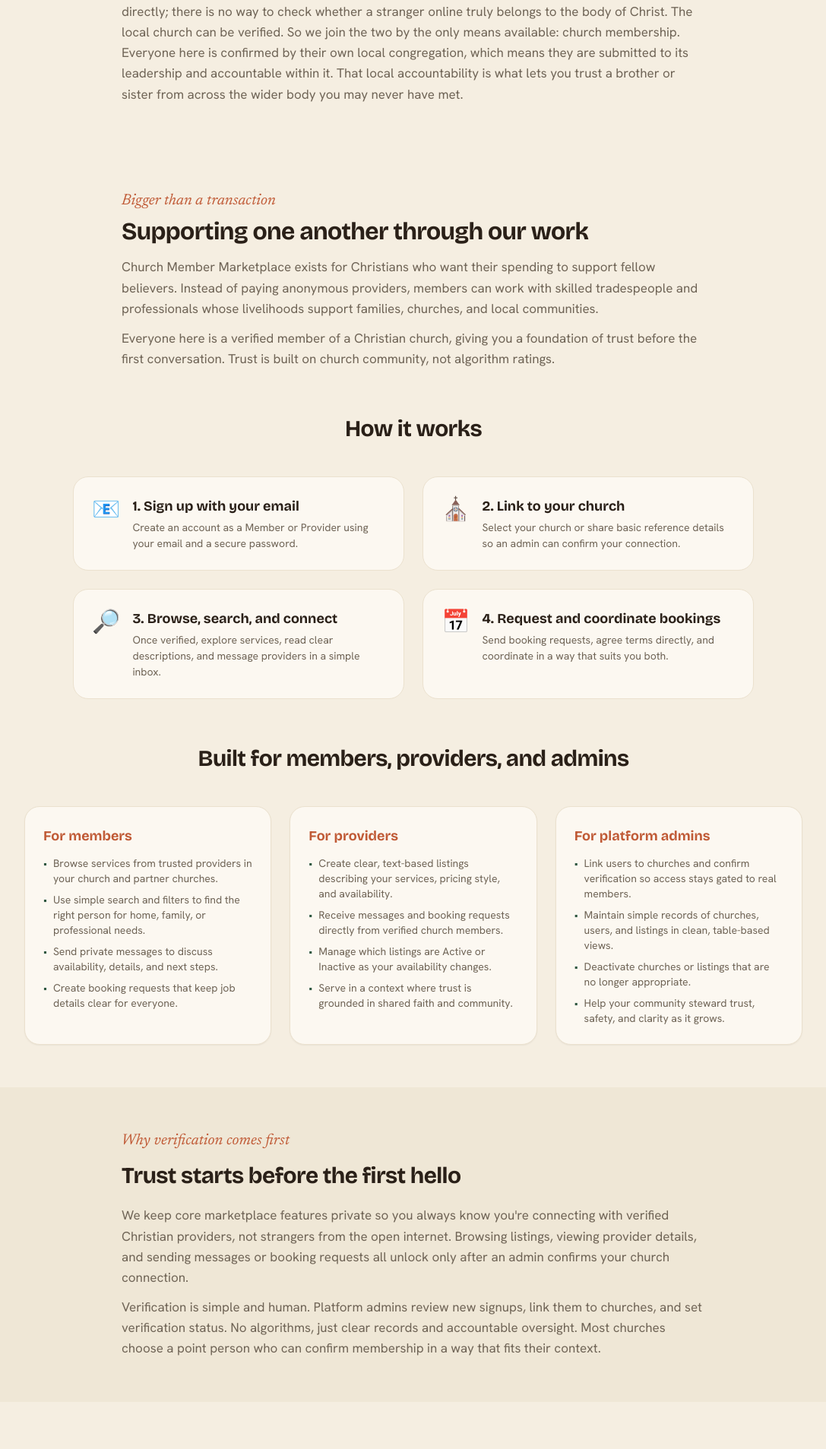
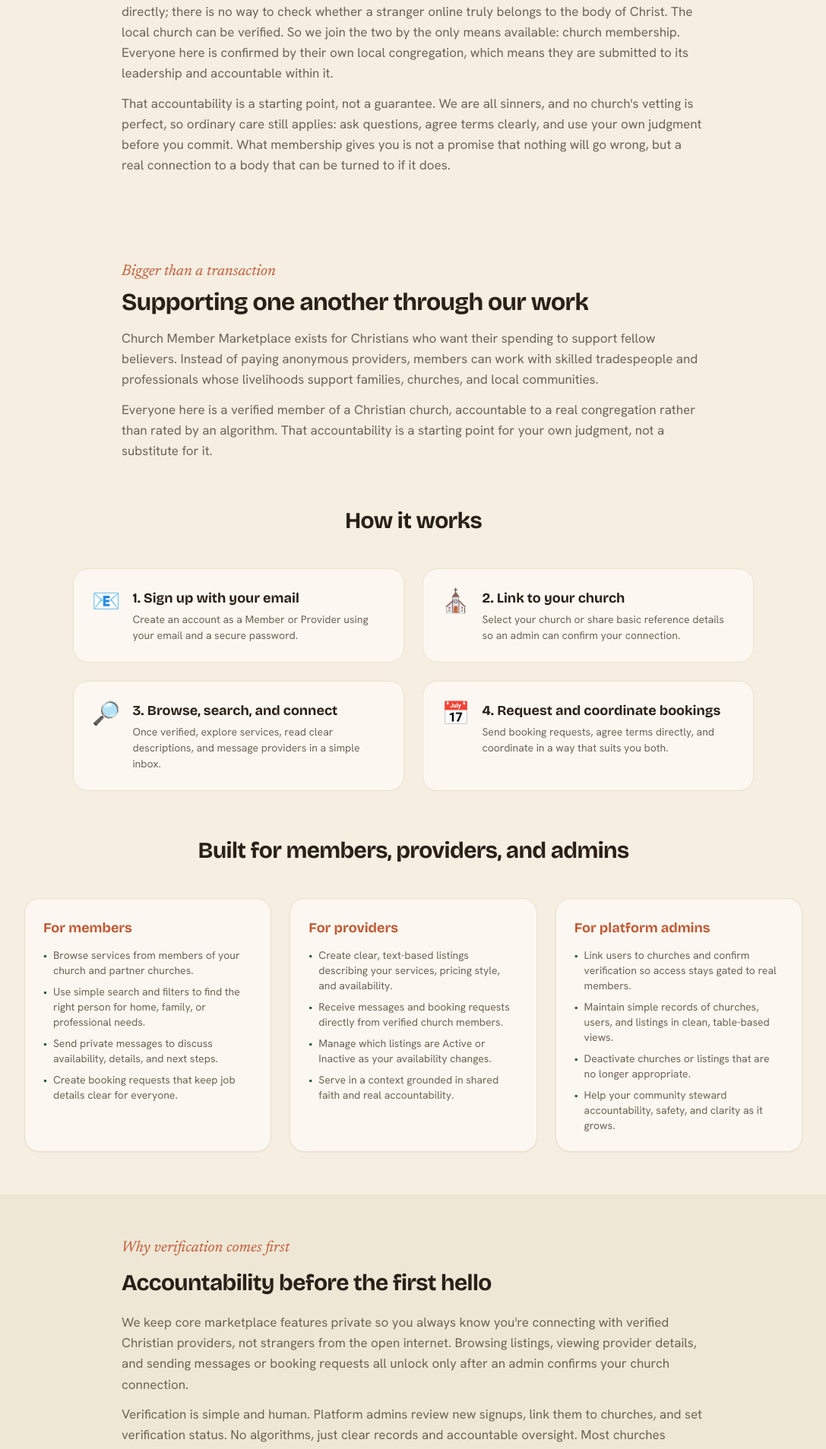
Before and after one commit to thefaith01/church-marketplace, a Next.js app: page /about in a window 1280 px wide. Shown: the part 927-2834 px from the top of the page at 76% size, without its empty margins (96-1183 px from the left). Built offline with nearby package versions, Linux system fonts and the light colour scheme; no server answers.

Commit message:
Ekklesia tagline + consistent accountability-not-trust wording

```diff
--- a/app/about/page.tsx
+++ b/app/about/page.tsx
@@ -19,7 +19,7 @@ const audiences = [
   {
     title: "For members",
     points: [
-      "Browse services from trusted providers in your church and partner churches.",
+      "Browse services from members of your church and partner churches.",
       "Use simple search and filters to find the right person for home, family, or professional needs.",
       "Send private messages to discuss availability, details, and next steps.",
       "Create booking requests that keep job details clear for everyone.",
@@ -31,7 +31,7 @@ const audiences = [
       "Create clear, text-based listings describing your services, pricing style, and availability.",
       "Receive messages and booking requests directly from verified church members.",
       "Manage which listings are Active or Inactive as your availability changes.",
-      "Serve in a context where trust is grounded in shared faith and community.",
+      "Serve in a context grounded in shared faith and real accountability.",
     ],
   },
   {
@@ -40,7 +40,7 @@ const audiences = [
       "Link users to churches and confirm verification so access stays gated to real members.",
       "Maintain simple records of churches, users, and listings in clean, table-based views.",
       "Deactivate churches or listings that are no longer appropriate.",
-      "Help your community steward trust, safety, and clarity as it grows.",
+      "Help your community steward accountability, safety, and clarity as it grows.",
     ],
   },
 ];
@@ -116,9 +116,14 @@ export default async function AboutPage() {
             verify it directly; there is no way to check whether a stranger online truly belongs to
             the body of Christ. The local church can be verified. So we join the two by the only means
             available: church membership. Everyone here is confirmed by their own local congregation,
-            which means they are submitted to its leadership and accountable within it. That local
-            accountability is what lets you trust a brother or sister from across the wider body you
-            may never have met.
+            which means they are submitted to its leadership and accountable within it.
+          </p>
+          <p className="mt-3 text-[17px] leading-[1.6] text-muted">
+            That accountability is a starting point, not a guarantee. We are all sinners, and no
+            church&apos;s vetting is perfect, so ordinary care still applies: ask questions, agree
+            terms clearly, and use your own judgment before you commit. What membership gives you is
+            not a promise that nothing will go wrong, but a real connection to a body that can be
+            turned to if it does.
           </p>
         </div>
       </section>
@@ -133,7 +138,7 @@ export default async function AboutPage() {
             Church Member Marketplace exists for Christians who want their spending to support fellow believers. Instead of paying anonymous providers, members can work with skilled tradespeople and professionals whose livelihoods support families, churches, and local communities.
           </p>
           <p className="mt-3 text-[17px] leading-[1.6] text-muted">
-            Everyone here is a verified member of a Christian church, giving you a foundation of trust before the first conversation. Trust is built on church community, not algorithm ratings.
+            Everyone here is a verified member of a Christian church, accountable to a real congregation rather than rated by an algorithm. That accountability is a starting point for your own judgment, not a substitute for it.
           </p>
         </div>
       </section>
@@ -181,7 +186,7 @@ export default async function AboutPage() {
       <section className="bg-[#EFE7D6] px-6 py-14">
         <div className="mx-auto max-w-3xl">
           <p className="mb-2.5 font-serif text-xl italic text-clay">Why verification comes first</p>
-          <h2 className="font-display text-[30px] font-bold tracking-[-0.02em] text-ink">Trust starts before the first hello</h2>
+          <h2 className="font-display text-[30px] font-bold tracking-[-0.02em] text-ink">Accountability before the first hello</h2>
           <p className="mt-4 text-[17px] leading-[1.6] text-muted">
             We keep core marketplace features private so you always know you're connecting with verified Christian providers, not strangers from the open internet. Browsing listings, viewing provider details, and sending messages or booking requests all unlock only after an admin confirms your church connection.
           </p>
--- a/app/dashboard/page.tsx
+++ b/app/dashboard/page.tsx
@@ -33,7 +33,7 @@ export default async function DashboardPage() {
     ]);
 
   const tiles: any[] = [
-    { href: "/listings", title: "Browse services", desc: "Find trusted providers in your church community.", badge: null, locked: !verified },
+    { href: "/listings", title: "Browse services", desc: "Find providers in your church community.", badge: null, locked: !verified },
     { href: "/requests", title: "Service requests", desc: "Post a need, or respond to what others need.", badge: null, locked: !verified },
     { href: "/messages", title: "Messages", desc: "Connect with providers and manage conversations.", badge: conversations > 0 ? `${conversations} active` : null, locked: !verified },
     { href: "/favorites", title: "Saved", desc: "Listings you've saved for later.", badge: null, locked: !verified },
--- a/app/listings/page.tsx
+++ b/app/listings/page.tsx
@@ -88,7 +88,7 @@ export default async function ListingsPage({
     <Container size="wide">
       <PageHeader
         eyebrow="Whatever you need doing"
-        title="Find trusted services"
+        title="Find services"
         subtitle="Offered by verified members of your church network."
       />
 
--- a/components/MarketingHome.tsx
+++ b/components/MarketingHome.tsx
@@ -35,7 +35,7 @@ const NAV = [
 const AUDIENCES = {
   members: {
     label: 'For members',
-    lead: 'Find trusted providers from your church and partner churches, never strangers from the open internet.',
+    lead: 'Find providers from your church and partner churches, never strangers from the open internet.',
     points: [
       'Browse services from people your community already vouches for.',
       'Search and filter for home, family, or professional help.',
@@ -50,12 +50,12 @@ const AUDIENCES = {
       'Create clear listings for your services, pricing and availability.',
       'Receive messages and bookings from verified members only.',
       'Flip listings Active or Inactive as your schedule changes.',
-      'Grow your livelihood inside a circle of genuine trust.',
+      'Grow your livelihood inside a community of real accountability.',
     ],
   },
   churches: {
     label: 'For churches',
-    lead: 'Steward trust for your congregation with simple, human verification.',
+    lead: 'Steward accountability for your congregation with simple, human verification.',
     points: [
       'Confirm membership so access stays gated to real members.',
       'Keep clean records of members, providers and listings.',
@@ -159,13 +159,11 @@ export function MarketingHome({ isLoggedIn = false }: { isLoggedIn?: boolean })
             <span className="text-[13px] font-semibold text-[#3C5040]">For church members across congregations</span>
           </div>
           <h1 className="font-display text-[68px] font-extrabold leading-[0.98] tracking-[-0.03em] text-ink [text-wrap:balance]">
-            Hire people from
+            Hire from the
             <br />
-            the{" "}
             <a href="/about#ekklesia" className="font-serif text-[68px] font-medium italic text-clay hover:underline">
-              ekklesia
+              ekklesia<sup className="text-[26px] font-semibold not-italic">*</sup>
             </a>
-            .
           </h1>
           <p className="mt-6 max-w-[480px] text-[19px] leading-[1.55] text-[#5A4F40] [text-wrap:pretty]">
             A private marketplace where committed members of local churches hire one another across congregations, not just your own. Every member is church-verified before they can take part.
@@ -248,7 +246,7 @@ export function MarketingHome({ isLoggedIn = false }: { isLoggedIn?: boolean })
       <section id="how" className="mx-auto max-w-[1200px] px-8 pb-14 pt-24">
         <div className="mx-auto mb-14 max-w-[620px] text-center">
           <p className="mb-3 font-serif text-xl italic text-clay">Four simple steps</p>
-          <h2 className="font-display text-[44px] font-bold leading-[1.05] tracking-[-0.02em] text-ink">From stranger to trusted, the human way</h2>
+          <h2 className="font-display text-[44px] font-bold leading-[1.05] tracking-[-0.02em] text-ink">From stranger to known, the human way</h2>
         </div>
         <div className="grid grid-cols-1 gap-5 md:grid-cols-2 lg:grid-cols-4">
           {[
@@ -275,7 +273,7 @@ export function MarketingHome({ isLoggedIn = false }: { isLoggedIn?: boolean })
               <span className="font-display text-[22px] font-extrabold text-honey">4</span>
             </div>
             <h3 className="mb-2 font-display text-xl font-bold text-paper">Connect &amp; book</h3>
-            <p className="text-[15px] leading-[1.5] text-[#C9BCA6]">Message, agree the details, and book trusted people directly.</p>
+            <p className="text-[15px] leading-[1.5] text-[#C9BCA6]">Message, agree the details, and book people from your church family directly.</p>
           </div>
         </div>
       </section>
@@ -285,7 +283,7 @@ export function MarketingHome({ isLoggedIn = false }: { isLoggedIn?: boolean })
         <div className="mx-auto grid max-w-[1200px] grid-cols-1 items-center gap-16 px-8 py-[88px] lg:grid-cols-[1fr_0.85fr]">
           <div>
             <p className="mb-3.5 font-serif text-xl italic text-honey">Why verification comes first</p>
-            <h2 className="font-display text-[46px] font-bold leading-[1.04] tracking-[-0.02em] text-paper [text-wrap:balance]">Trust starts before the first hello.</h2>
+            <h2 className="font-display text-[46px] font-bold leading-[1.04] tracking-[-0.02em] text-paper [text-wrap:balance]">Accountability before the first hello.</h2>
             <p className="mt-[22px] max-w-[480px] text-lg leading-[1.6] text-[#CBD7C2]">
               On an open marketplace, anyone can sign up. Here, every person is a confirmed member of a local church, not just an attendee, before they can browse, message or book. That verification is the foundation everything else is built on.
             </p>
@@ -381,7 +379,7 @@ export function MarketingHome({ isLoggedIn = false }: { isLoggedIn?: boolean })
         <div className="grid grid-cols-1 items-center gap-12 rounded-[28px] border border-line bg-paper p-6 sm:p-9 lg:grid-cols-[0.85fr_1fr] lg:p-12">
           <div>
             <h2 className="font-display text-[38px] font-bold leading-[1.05] tracking-[-0.02em] text-ink">Built for everyone in the pew</h2>
-            <p className="mt-3.5 text-base leading-[1.55] text-muted">Members hire, providers earn, and churches keep it trustworthy. Pick a view:</p>
+            <p className="mt-3.5 text-base leading-[1.55] text-muted">Members hire, providers earn, and churches keep it accountable. Pick a view:</p>
             <div className="mt-[26px] flex w-full gap-1.5 rounded-[28px] bg-chip p-[5px] sm:inline-flex sm:w-auto">
               {(['members', 'providers', 'churches'] as AudienceKey[]).map((k) => (
                 <button
@@ -477,7 +475,7 @@ export function MarketingHome({ isLoggedIn = false }: { isLoggedIn?: boolean })
               <Arch stroke="#DDA23A" width={40} height={46} opacity={0.5} />
             </div>
             <h2 className="font-display text-[52px] font-extrabold leading-[1.02] tracking-[-0.025em] text-paper [text-wrap:balance]">Find your people.</h2>
-            <p className="mx-auto mt-[18px] max-w-[440px] text-lg leading-[1.5] text-[#C9BCA6]">Get verified through your church and join a marketplace that already trusts you.</p>
+            <p className="mx-auto mt-[18px] max-w-[440px] text-lg leading-[1.5] text-[#C9BCA6]">Get verified through your church and join a community grounded in real accountability.</p>
             <div className="mt-[34px] flex flex-wrap justify-center gap-3.5">
               <a href={ctaHref} className="rounded-full bg-clay px-[30px] py-[15px] text-base font-semibold text-paper no-underline">
                 {isLoggedIn ? 'Go to dashboard' : 'Get verified'}
@@ -496,7 +494,7 @@ export function MarketingHome({ isLoggedIn = false }: { isLoggedIn?: boolean })
               <Arch width={24} height={28} />
               <span className="font-display text-[21px] font-extrabold text-ink">cmm</span>
             </div>
-            <p className="max-w-[240px] text-[14.5px] leading-[1.55] text-[#7A6E5C]">A community marketplace for verified church members. Trust, grounded in real relationships.</p>
+            <p className="max-w-[240px] text-[14.5px] leading-[1.55] text-[#7A6E5C]">A community marketplace for verified church members. Grounded in real congregations, not algorithm ratings.</p>
           </div>
           {FOOTER_COLS.map((col) => (
             <div key={col.head}>
@@ -592,7 +590,7 @@ export function MarketingHome({ isLoggedIn = false }: { isLoggedIn?: boolean })
                           <path d="M8 11V8a4 4 0 0 1 8 0v3" stroke="#9A8C76" strokeWidth="1.8" />
                         </svg>
                       </div>
-                      <p className="mt-2 text-[13.5px] text-faint">{t === 'Messages' ? 'Unlocks after verification.' : 'Find trusted providers nearby.'}</p>
+                      <p className="mt-2 text-[13.5px] text-faint">{t === 'Messages' ? 'Unlocks after verification.' : 'Find providers nearby.'}</p>
                     </div>
                   ))}
                   <div className="col-span-1 flex items-center justify-between rounded-2xl bg-forest p-5 sm:col-span-2">
@@ -617,7 +615,7 @@ export function MarketingHome({ isLoggedIn = false }: { isLoggedIn?: boolean })
           <div className="overflow-hidden rounded-[20px] border border-[#E2D9C8] bg-cream shadow-[0_24px_60px_-30px_rgba(60,40,20,0.4)]">
             <AppHeader active="Browse" />
             <div className="px-9 pb-10 pt-8">
-              <h3 className="font-display text-[30px] font-bold text-ink">Find trusted services</h3>
+              <h3 className="font-display text-[30px] font-bold text-ink">Find services</h3>
               <p className="mt-1 text-[15px] text-[#7A6E5C]">Offered by verified members of your church network.</p>
               <div className="mt-6 flex flex-wrap gap-[9px]">
                 {CATEGORIES.map((name) => {
```
